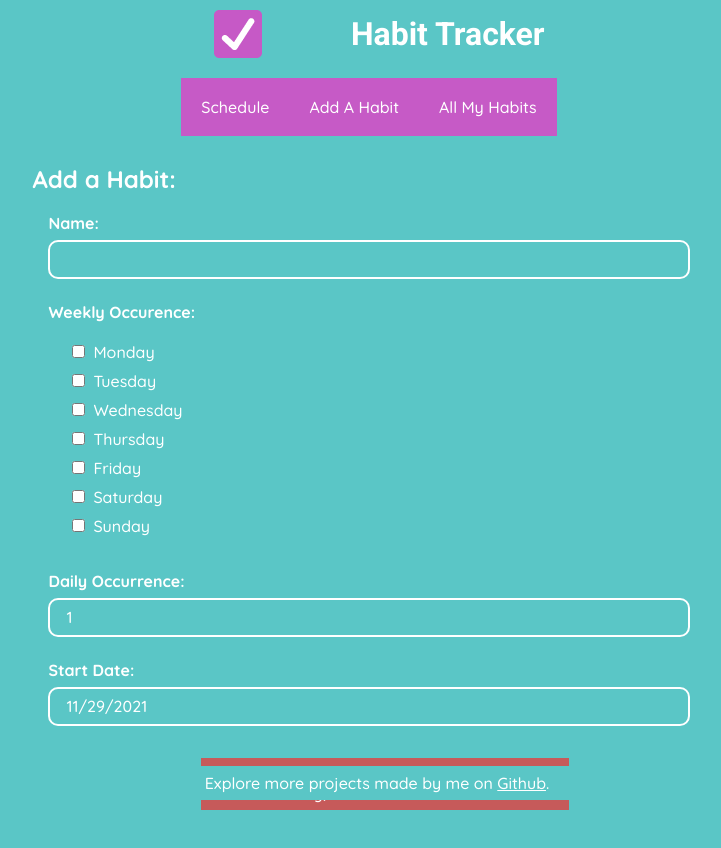
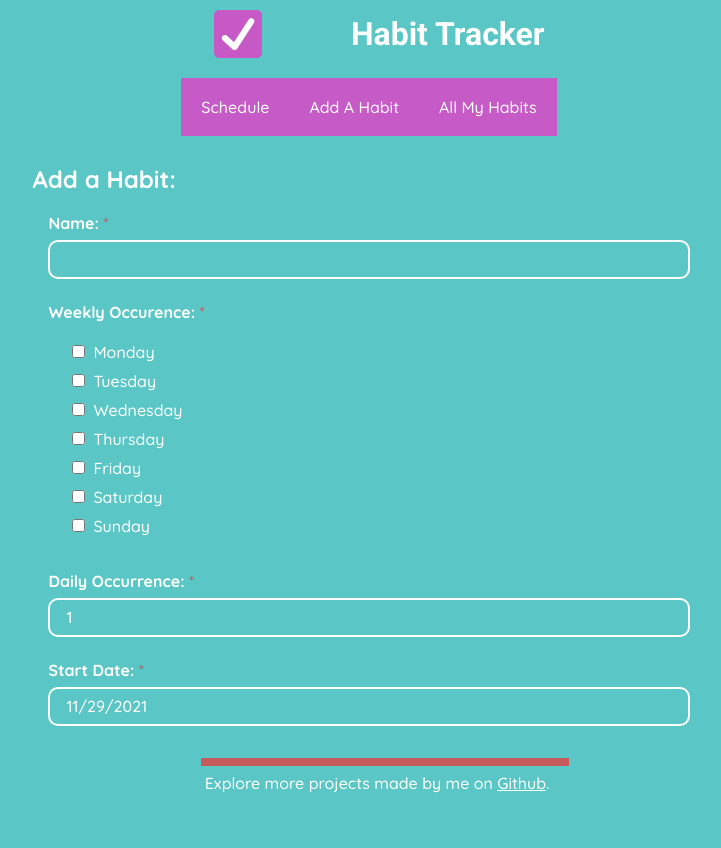
Before and after one commit to syedmwgilani/Habbit-Tracker, a React (Create React App) app: page /habit-tracker/habit-template in a window 1280 px wide. Shown: the top 848 px of the page, without its empty margins (271-992 px from the left). Built offline with nearby package versions, Linux system fonts and the light colour scheme.

Commit message:
Added new message at bottom of page and added required stars after each field.

```diff
--- a/src/HabitTemplate.js
+++ b/src/HabitTemplate.js
@@ -2,7 +2,7 @@ import { Component } from "react";
 import SaveButton from "./SaveButton";
 import WeekInput from "./WeekInput";
 import FormErrors from "./FormErrors";
-const { setNestedVal, generateUIDKey, addPrefix, isDate} = require('./helperModule.js');
+const { setNestedVal, generateUIDKey, addPrefix, isDate } = require('./helperModule.js');
 
 class HabitTemplate extends Component {
 
@@ -26,8 +26,8 @@ class HabitTemplate extends Component {
                 Sunday: false
             },
             startDate: addPrefix(() => monthStr.length > 1, monthStr, '0')
-                        + '/' +  addPrefix(() => dateStr.length > 1, dateStr, '0')
-                        + '/' + new Date().getFullYear().toString(),
+                + '/' + addPrefix(() => dateStr.length > 1, dateStr, '0')
+                + '/' + new Date().getFullYear().toString(),
             validDate: true
         }
     }
@@ -35,10 +35,6 @@ class HabitTemplate extends Component {
     handleInputChange(event) {
         const target = event.target
         let value = target.type === 'checkbox' ? target.checked : target.value
-
-        if (target.name === 'dailyOccurrence') {
-            value = value < 1 ? 1 : value
-        }
 
         const name = target.name
 
@@ -98,25 +94,34 @@ class HabitTemplate extends Component {
                 Sunday: false
             },
             startDate: addPrefix(() => monthStr.length > 1, monthStr, '0')
-                        + '/' +  addPrefix(() => dateStr.length > 1, dateStr, '0')
-                        + '/' + new Date().getYear().toString().slice(-2)
+                + '/' + addPrefix(() => dateStr.length > 1, dateStr, '0')
+                + '/' + new Date().getYear().toString().slice(-2)
         })
     }
 
     render() {
-        let showSaveButton = (
+
+        let showMessageOrSaveButton = (
             <div className="validation-text-container">
-                <div className="validation-text">Please Enter a Habit <b>Name</b>, select at least <b>One</b> Weekday, and set a <b>Start Date</b>.</div>
+                <div className="validation-text">Please Fill in All Required (*) Fields.</div>
             </div>
         )
+
         const weekdayChecked = Object.values(this.state.weeklyOccurrence).includes(true)
-        if (this.state.name !== '' && weekdayChecked && this.state.startDate !== '') {
-            showSaveButton = (
+        if (this.state.name !== ''
+            && weekdayChecked
+            && this.state.dailyOccurrence !== ''
+            && this.state.dailyOccurrence >= 1
+            && this.state.startDate !== ''
+            && this.state.validDate ) {
+
+            showMessageOrSaveButton = (
                 <SaveButton className="save-button save-button-add"
                             classNameSaving="save-button save-button-add save-button-saving"
                             onClick={event => this.saveStateToLocalStorage()}
                             endOfSaveFunction={event => this.setEmptyState()} />
             )
+
         }
 
         return (
@@ -128,7 +133,7 @@ class HabitTemplate extends Component {
 
                     <div className="pl1 pr1">
                         <label htmlFor="habitNameId">
-                            <b>Name:</b>
+                            <b>Name:</b> <span className="require-star">*</span>
                             <input type="text"
                                 id="habitNameId"
                                 name="name"
@@ -144,7 +149,7 @@ class HabitTemplate extends Component {
 
                     <div className="mt1 pl1 pr1">
                         <label htmlFor="dailyOccurrenceId">
-                            <b>Daily Occurrence:</b>
+                            <b>Daily Occurrence:</b> <span className="require-star">*</span>
                             <input type="number"
                                 id="dailyOccurrenceId"
                                 name="dailyOccurrence"
@@ -153,10 +158,11 @@ class HabitTemplate extends Component {
                             />
                         </label>
                     </div>
+                    <FormErrors showMessage={this.state.dailyOccurrence < 1} message="Please Enter a Value 1 or Greater!" />
 
                     <div className="mt1 pl1 pr1">
                         <label htmlFor="startDateId">
-                            <b>Start Date:</b>
+                            <b>Start Date:</b> <span className="require-star">*</span>
                             <input type="text"
                                 id="startDateId"
                                 name="startDate"
@@ -169,7 +175,7 @@ class HabitTemplate extends Component {
                     <FormErrors showMessage={!this.state.validDate} message="Please Enter a Valid Date MM/DD/YYYY" />
 
                     <div className="button-container">
-                        {showSaveButton}
+                        {showMessageOrSaveButton}
                     </div>
                 </div>
 
--- a/src/WeekInput.js
+++ b/src/WeekInput.js
@@ -2,7 +2,7 @@ function WeekInput(props) {
 
     return (
         <div>
-            <b>Weekly Occurence: </b>
+            <b>Weekly Occurence:</b> <span className="require-star">*</span>
             <div className="checkboxes-container">
                 <label className="checkbox-container" htmlFor="mondayId">
                     <input type="checkbox"
--- a/src/index.css
+++ b/src/index.css
@@ -242,6 +242,10 @@ input[type=checkbox] {
     margin: 0.5rem;
 }
 
+.require-star {
+    color: var(--warning-color)
+}
+
 .checkboxes-container {
     width: 100%;
     padding: 0.5rem 1rem;
@@ -266,6 +270,7 @@ input[type=checkbox] {
     width: 50%;
     padding: 0.5rem 1rem;
     background-color: var(--warning-bg-color);
+    text-align: center;
 }
 
 .validation-text b {
```
